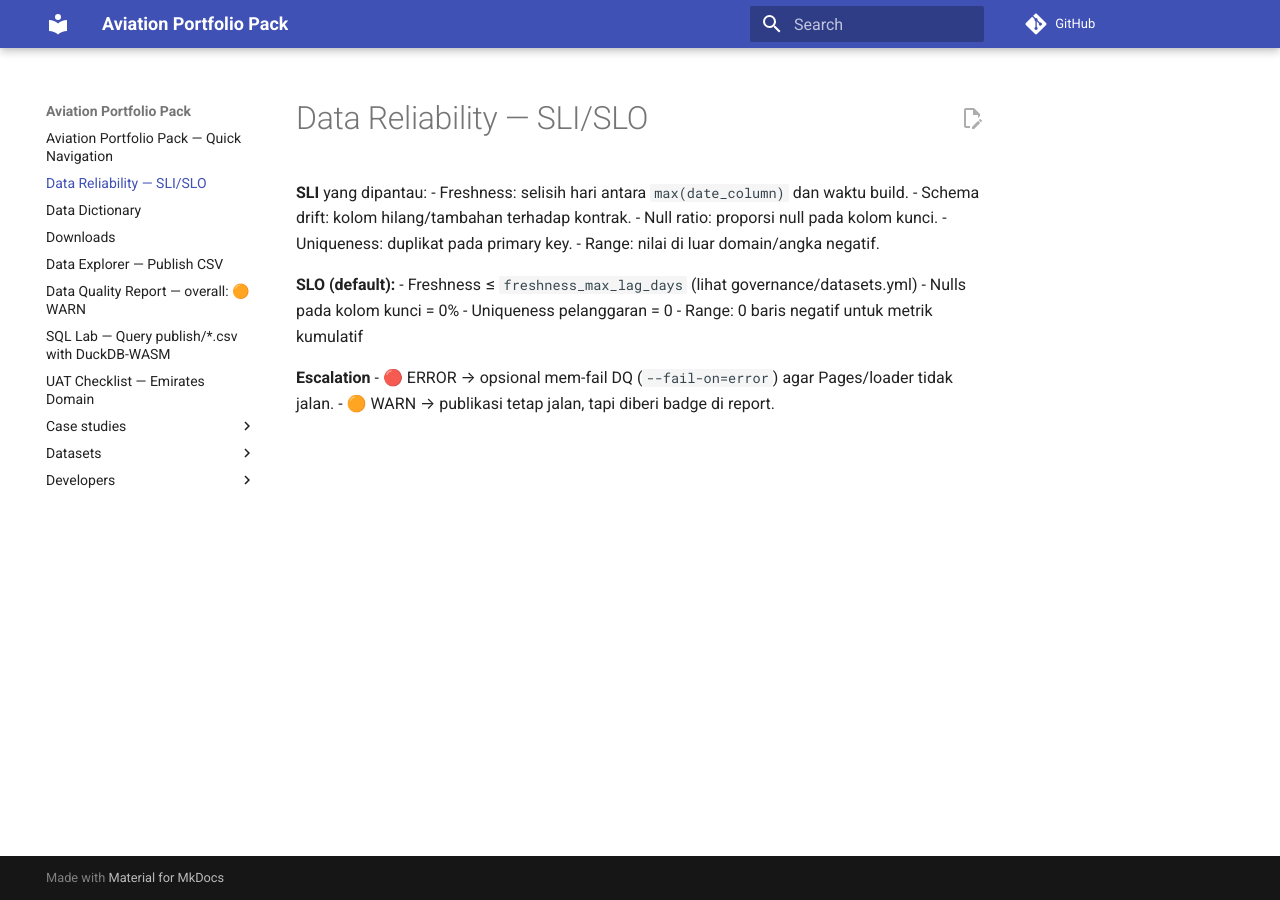
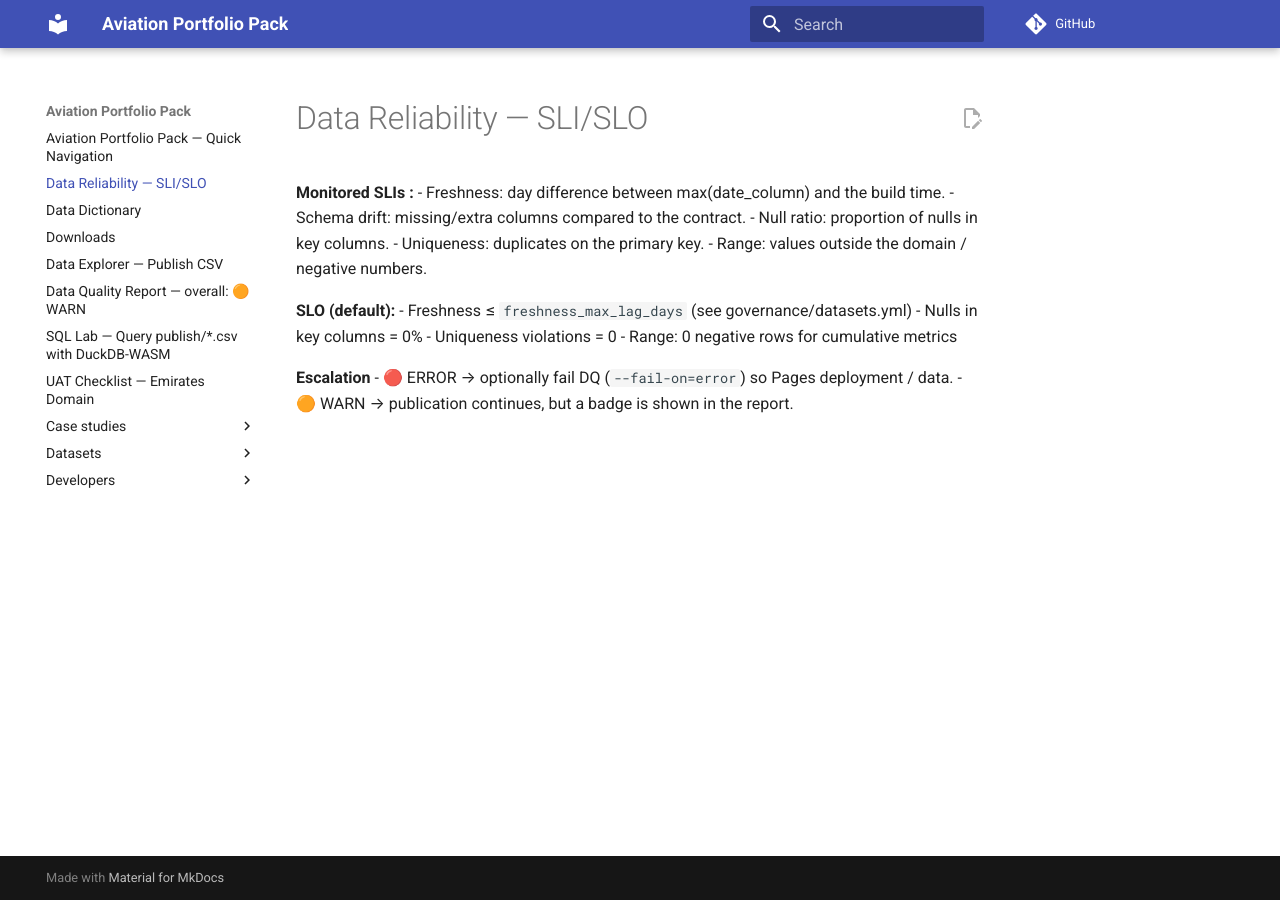
Before and after one commit to barata90/aviation-portfolio-pack, an MkDocs documentation site: the page built from docs/SLAs.md, in a window 1280 px wide. Built offline with MkDocs 1.6.1 and Material for MkDocs 9.7.7, drawn with Linux system fonts in a browser that asks for light colours; a script that is not in the unit is left out; comment, search, counter and statistics services are not loaded.

Commit message:
Translate SLIs and SLOs from Indonesian to English

```diff
--- a/docs/SLAs.md
+++ b/docs/SLAs.md
@@ -1,18 +1,18 @@
 # Data Reliability — SLI/SLO
 
-**SLI** yang dipantau:
-- Freshness: selisih hari antara `max(date_column)` dan waktu build.
-- Schema drift: kolom hilang/tambahan terhadap kontrak.
-- Null ratio: proporsi null pada kolom kunci.
-- Uniqueness: duplikat pada primary key.
-- Range: nilai di luar domain/angka negatif.
+**Monitored SLIs :**
+- Freshness: day difference between max(date_column) and the build time.
+- Schema drift: missing/extra columns compared to the contract.
+- Null ratio: proportion of nulls in key columns.
+- Uniqueness: duplicates on the primary key.
+- Range: values outside the domain / negative numbers.
 
 **SLO (default):**
-- Freshness ≤ `freshness_max_lag_days` (lihat governance/datasets.yml)
-- Nulls pada kolom kunci = 0%
-- Uniqueness pelanggaran = 0
-- Range: 0 baris negatif untuk metrik kumulatif
+- Freshness ≤ `freshness_max_lag_days` (see governance/datasets.yml)
+- Nulls in key columns = 0%
+- Uniqueness violations = 0
+- Range: 0 negative rows for cumulative metrics
 
 **Escalation**
-- 🔴 ERROR → opsional mem-fail DQ (`--fail-on=error`) agar Pages/loader tidak jalan.
-- 🟠 WARN → publikasi tetap jalan, tapi diberi badge di report.
+- 🔴 ERROR → optionally fail DQ (`--fail-on=error`) so Pages deployment / data.
+- 🟠 WARN → publication continues, but a badge is shown in the report.
```
